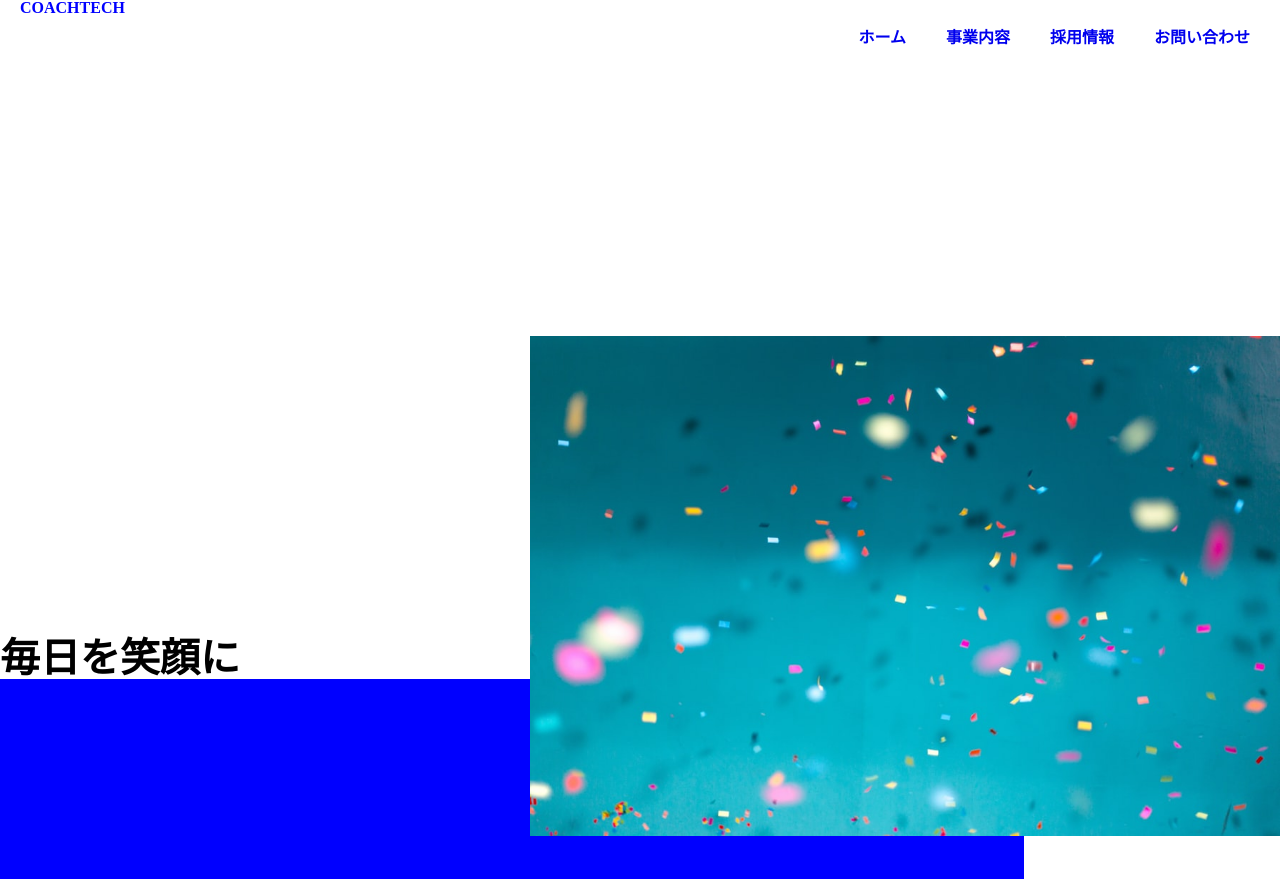
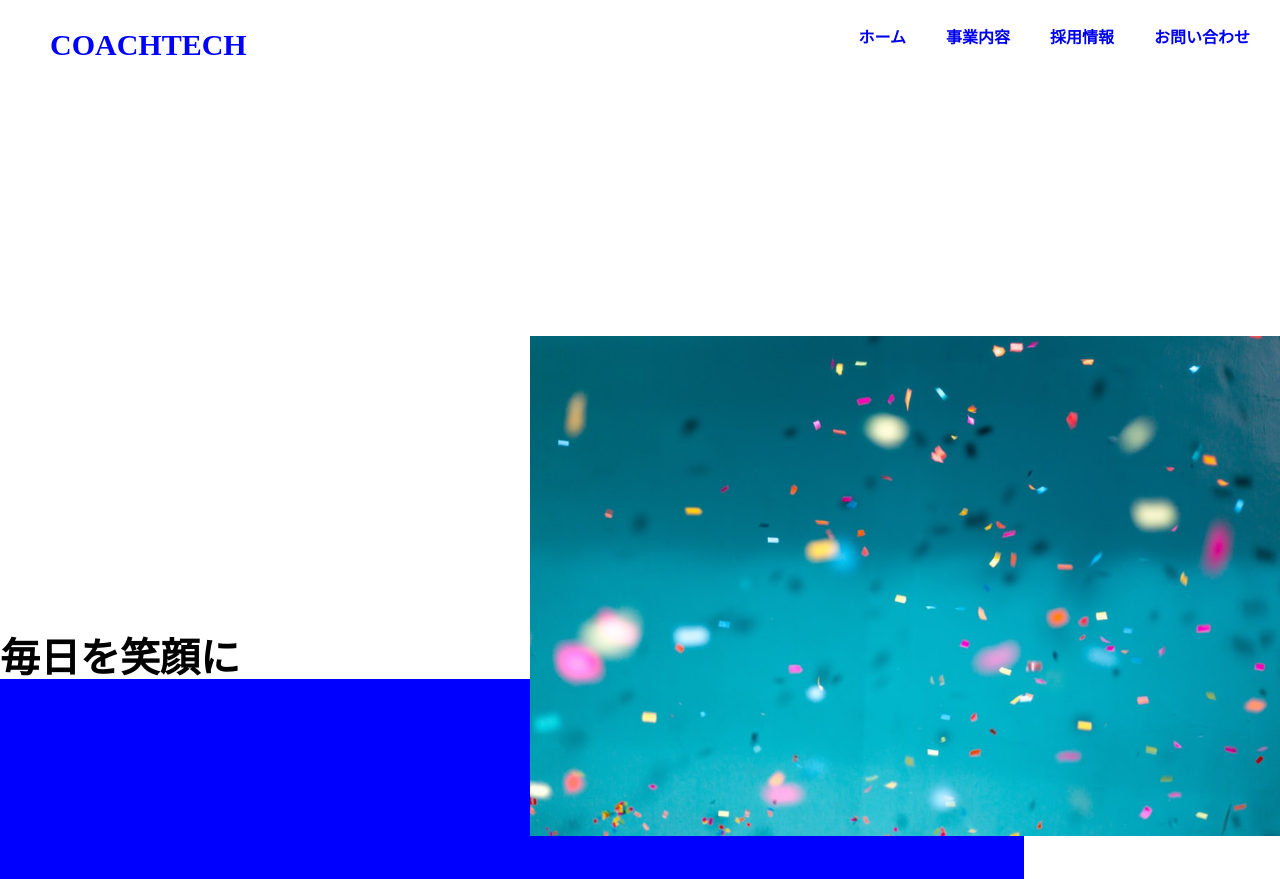
Before and after one commit to masada0813/20230610_coachtech_css, a plain HTML site: page index.html in a window 1280 px wide. Drawn offline with Linux system fonts and the light colour scheme.

Commit message:
onegaisimasu

```diff
--- a/css/style.css
+++ b/css/style.css
@@ -5,7 +5,9 @@
 
 .h2_title{
     color: blue;
-    padding-left: 20px;
+    padding-left: 50px;
+    padding-top: 30px;
+    font-size: 30px;
 }
 
 .nav_item{
```
